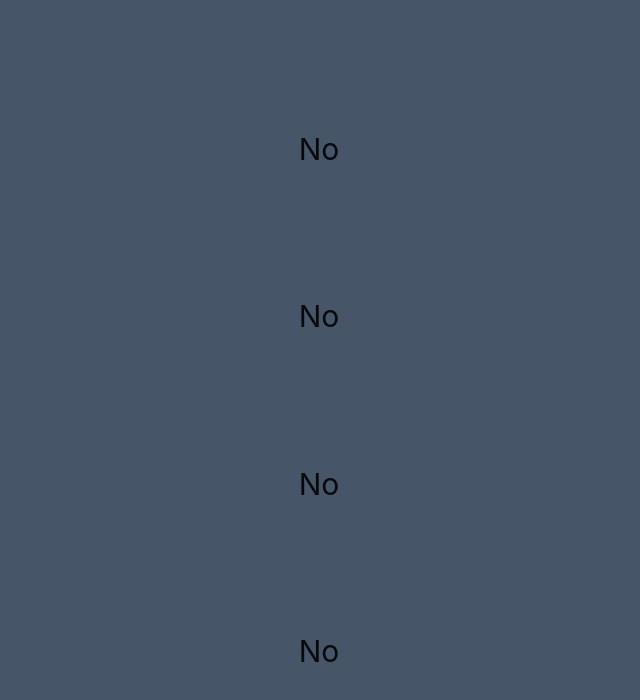
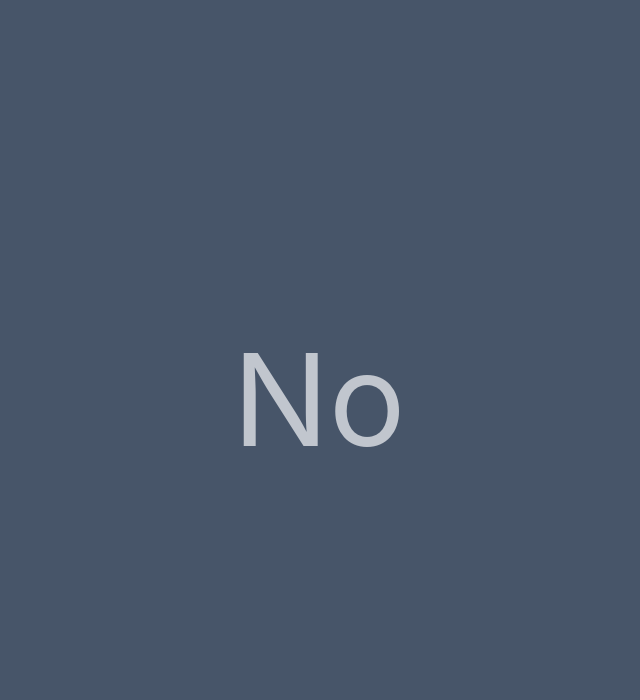
Before and after one commit to raidsrc/has-ben-gone-to-the-arc-yet, a Next.js app: page / in a window 1280 px wide. Shown: the top 700 px of the page, without its empty margins (321-961 px from the left). Built offline with nearby package versions, Linux system fonts and the light colour scheme.

Commit message:
more nos!

```diff
--- a/components/no.tsx
+++ b/components/no.tsx
@@ -13,7 +13,7 @@ function No() {
     }
   })
   return (
-    <animated.div style={styles} className="text-3xl" onMouseEnter={() => setMouseEntered(true)} onMouseLeave={() => setMouseEntered(false)}>
+    <animated.div style={styles} className="text-9xl text-gray-300" onMouseEnter={() => setMouseEntered(true)} onMouseLeave={() => setMouseEntered(false)}>
       No
     </animated.div>
   )
--- a/pages/index.tsx
+++ b/pages/index.tsx
@@ -1,21 +1,33 @@
 import type { NextPage } from 'next'
+import { useState } from 'react'
 import Head from 'next/head'
-import { useSprings, useTrail, animated } from 'react-spring'
 import No from '../components/no'
 
 const Home: NextPage = () => {
-
-
+  const [showMoreNos, setShowMoreNos] = useState(false)
+  const [makeNosDisappearForever, setMakeNosDisappearForever] = useState(false)
+  if (makeNosDisappearForever) {
+    setTimeout(() => setShowMoreNos(false), 8000)
+  } else {
+    setTimeout(() => setShowMoreNos(true), 8000)
+    setTimeout(() => setMakeNosDisappearForever(true), 16000)
+  }
   return (
     <div className='flex flex-col justify-evenly items-center w-screen h-screen bg-slate-600'>
       <Head>
         <title>Has Ben gone to the ARC yet?</title>
       </Head>
 
-      <No></No>
-      <No></No>
-      <No></No>
-      <No></No>
+
+      {showMoreNos ?
+        <>
+          <No />
+        </> : ""}
+      <No />
+      {showMoreNos ?
+        <>
+          <No />
+        </> : ""}
 
     </div>
   )
```
